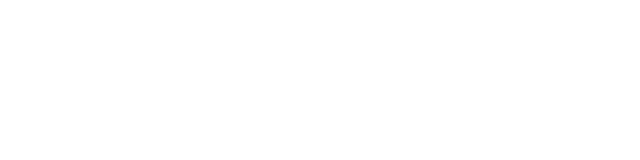
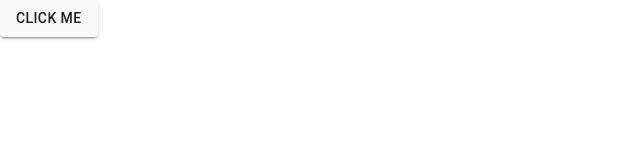
Before and after one commit to JulianOviedo/Home-dropdowns, a Next.js app in the folder homeSection/: page / in a window 1280 px wide. Shown: the top 160 px of the page, without its empty margins (0-640 px from the left). Built offline with nearby package versions, Linux system fonts and the light colour scheme.

Commit message:
theme from mui working correctly

```diff
--- a/homeSection/src/pages/_app.js
+++ b/homeSection/src/pages/_app.js
@@ -1,12 +1,17 @@
 import '@/styles/globals.css'
 import { Epilogue } from '@next/font/google'
+import { ThemeProvider } from '@emotion/react'
+import { theme } from '../../mui-theme'
 
 const epilogue = Epilogue({ subsets: ['latin'] })
 
 export default function App({ Component, pageProps }) {
   return (
-    <main className={epilogue.className}>
-      <Component {...pageProps} />
-    </main>
+    <ThemeProvider theme={theme}>
+      <main className={epilogue.className}>
+        <Component {...pageProps} />
+      </main>
+    </ThemeProvider>
+
   )
 }
--- a/homeSection/src/pages/index.js
+++ b/homeSection/src/pages/index.js
@@ -1,8 +1,10 @@
+import { Button } from "@mui/material";
 
 export default function Home() {
+
   return (
     <>
-
+      <Button sx={{backgroundColor: 'primary'}} variant="contained">Click me</Button>
     </>
   )
 }
```
